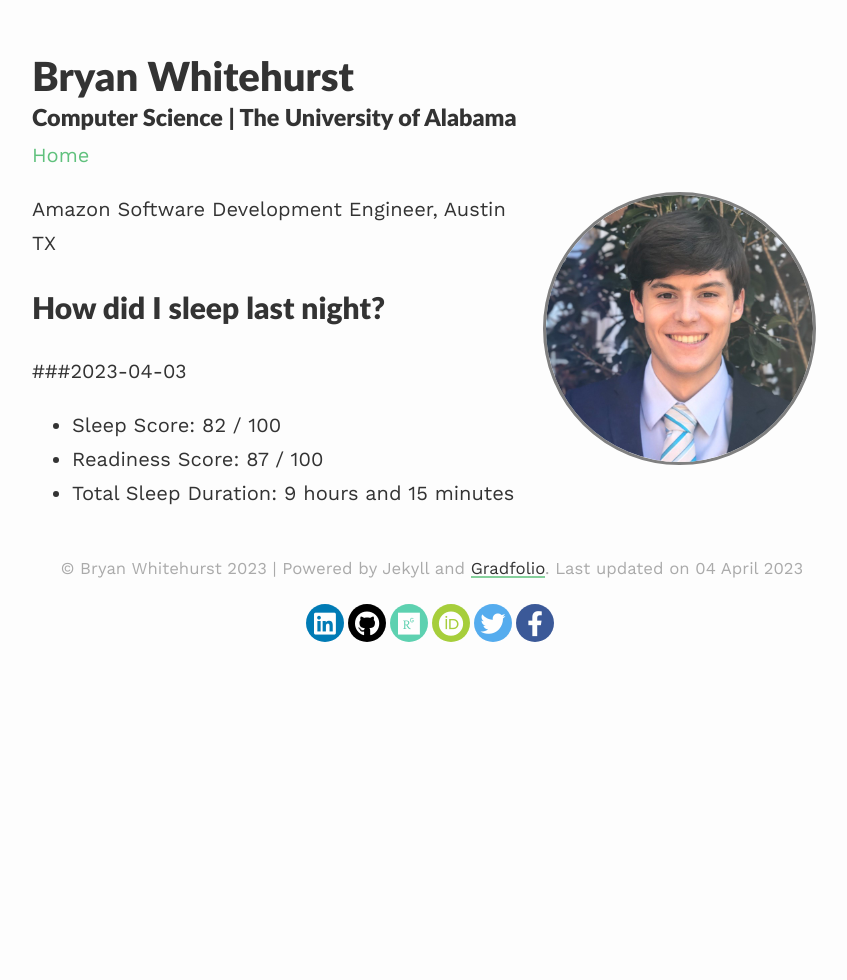
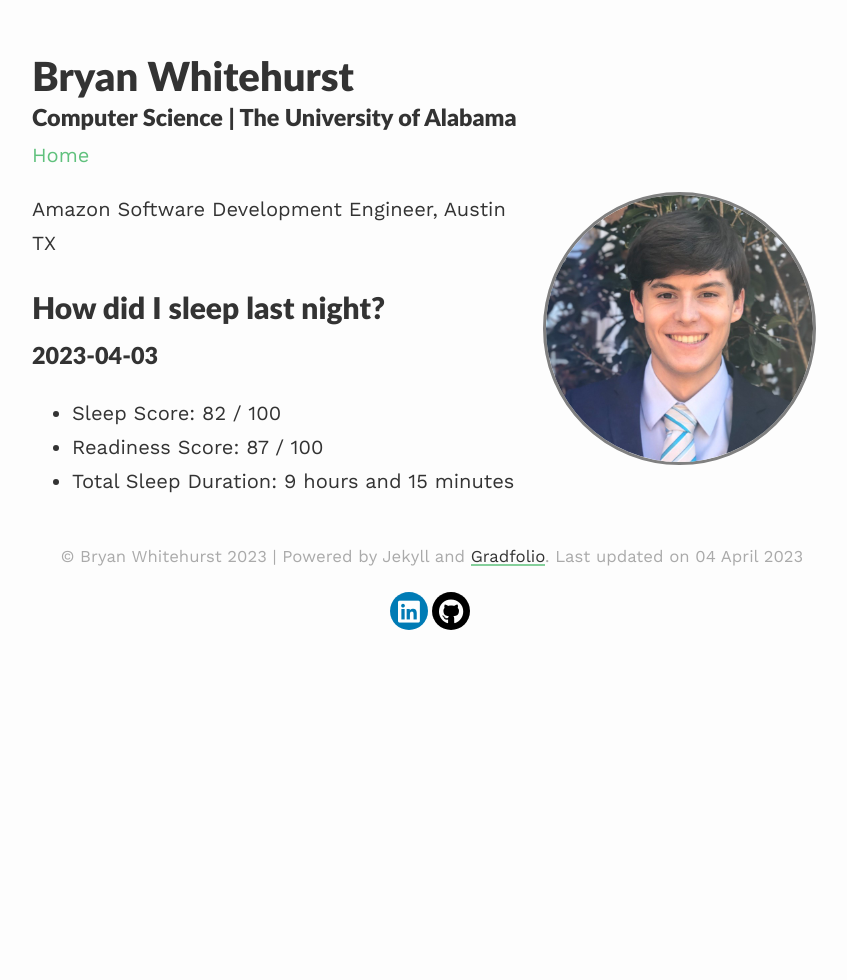
Before and after one commit to BryanWhitehurst/bryanwhitehurst.github.io, a Jekyll site: the page built from index.md, in a window 1280 px wide. Shown: the whole page, without its empty margins (208-1055 px from the left). Built offline with Jekyll 4.4.1, drawn with Linux system fonts in a browser that asks for light colours; nearby versions of some CDN libraries.

Commit message:
site changes

```diff
--- a/_includes/social-footer.html
+++ b/_includes/social-footer.html
@@ -1,12 +1,4 @@
 <div class="rounded-social-buttons">
-
-{%- if site.email -%}
-<a title="{{ _locale_string_email }}"
-class="social-button email" itemprop="email"
-href="mailto:{{ site.email | encode_email }}" target="_blank">
-<i class="far fa-envelope"></i>
-</a>
-{%- endif -%}
 
 {%- if site.linkedin -%}
 <a title="{{ _locale_string_follow | replace: '[NAME]', 'LinkedIn' }}"
@@ -26,40 +18,5 @@ target="_blank">
 </a>
 {%- endif -%}
 
-{%- if site.researchgate -%}
-<a title="{{ _locale_string_follow | replace: '[NAME]', 'ResearchGate' }}"
-class="social-button researchgate"
-href="https://www.researchgate.net/profile/{{ site.researchgate }}" itemprop="sameAs"
-target="_blank">
-<i class="fab fa-researchgate"></i>
-</a>
-{%- endif -%}
-
-{%- if site.orcid -%}
-<a title="{{ _locale_string_follow | replace: '[NAME]', 'Orcid' }}"
-class="social-button orcid"
-href="https://orcid.org/{{ site.orcid }}" itemprop="sameAs"
-target="_blank">
-<i class="fab fa-orcid"></i>
-</a>
-{%- endif -%}
-
-{%- if site.twitter -%}
-<a title="{{ _locale_string_follow | replace: '[NAME]', 'Twitter' }}"
-class="social-button twitter"
-href="https://www.twitter.com/{{ site.twitter }}" itemprop="sameAs"
-target="_blank">
-<i class="fab fa-twitter"></i>
-</a>
-{%- endif -%}
-
-{%- if site.facebook -%}
-<a title="{{ _locale_string_follow | replace: '[NAME]', 'Facebook' }}"
-class="social-button facebook" itemprop="sameAs"
-href="https://www.facebook.com/{{ site.facebook }}"
-target="_blank">
-<i class="fab fa-facebook-f"></i>
-</a>
-{%- endif -%}
 
 </div>
--- a/index.md
+++ b/index.md
@@ -10,7 +10,7 @@ published: true
 Amazon Software Development Engineer, Austin TX
 
 # How did I sleep last night?
-###2023-04-03
+### 2023-04-03
 - Sleep Score: 82 / 100
 - Readiness Score: 87 / 100
 - Total Sleep Duration: 9 hours and 15 minutes
```
